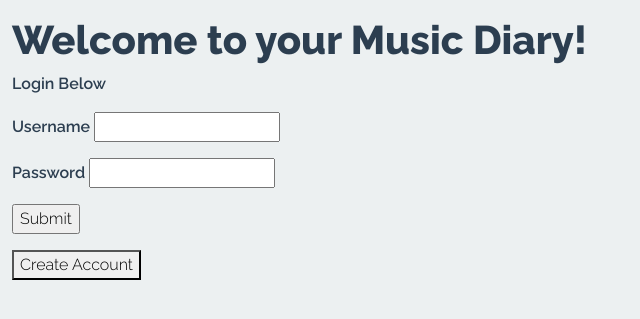
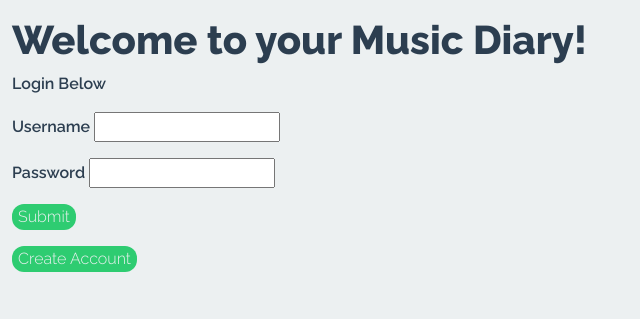
Before and after one commit to rach0101/Music_Diary_Hackbright_Project, a Flask app: page / in a window 1280 px wide. Shown: the part 80-399 px from the top of the page, without its empty margins (0-640 px from the left). Run offline with Flask 2, Linux system fonts and the light colour scheme; some web fonts are replaced.

Commit message:
Finish first cut styling

```diff
--- a/static/styles.css
+++ b/static/styles.css
@@ -94,4 +94,31 @@ h2 {
 
 .button:hover {
     background: #e67e22;
+    font-weight: bold;
 }
+
+.basic_button {
+    border-radius: 12px;
+    background: #2ecc71;
+    color:#ecf0f1;
+    border: none;
+    padding: 3;
+}
+
+.basic_button:hover {
+    background: #e67e22;
+    font-weight: bold;
+}
+
+.nav_button {
+    border-radius: 12px;
+    background: #e67e22;
+    color:#ecf0f1;
+    border: none;
+    padding: 3;
+}
+
+.nav_button:hover {
+    background:#3498db;
+    font-weight: bold;
+}
--- a/templates/create_account.html
+++ b/templates/create_account.html
@@ -38,7 +38,7 @@
                 </p>
 
                 <p>
-                    <input type="submit">
+                    <input class="basic_button" type="submit">
                 </p>
             </form>
         </div>
--- a/templates/diary.html
+++ b/templates/diary.html
@@ -15,7 +15,7 @@
 
 <form action="/search" method="POST" class="form-inline">
     <input type="text" placeholder="search for friends" name="search">
-    <input type="submit" value="submit">
+    <input class="nav_button" type="submit" value="submit">
 </form>
 {% for message in get_flashed_messages() %}
           <p class="flash-message">
--- a/templates/home.html
+++ b/templates/home.html
@@ -33,12 +33,12 @@
                 </p>
 
                 <p>
-                    <input type="submit">
+                    <input class="basic_button" type="submit">
                 </p>
             </form>
 
             <form action="/create_account" method="get">
-                <button type="submit">Create Account</button>
+                <button class="basic_button" type="submit">Create Account</button>
             </form>
         </div>
     </div>
```
